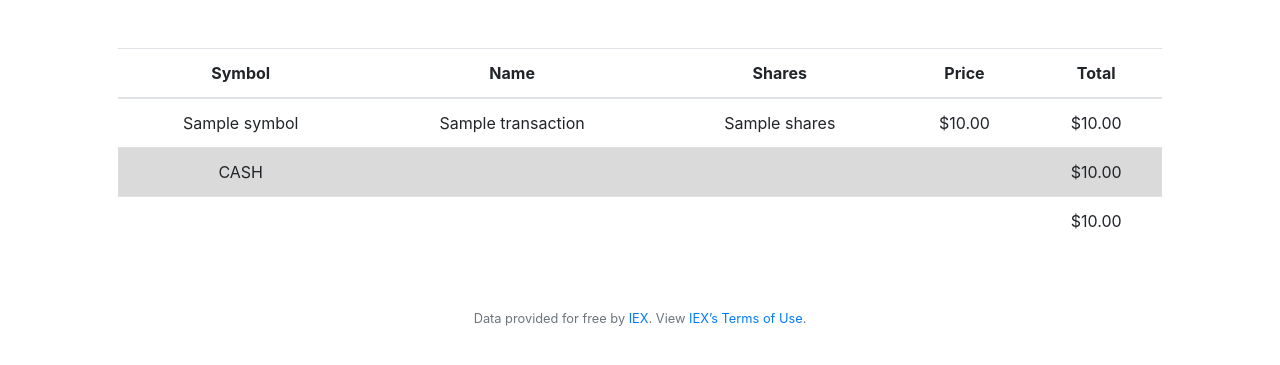
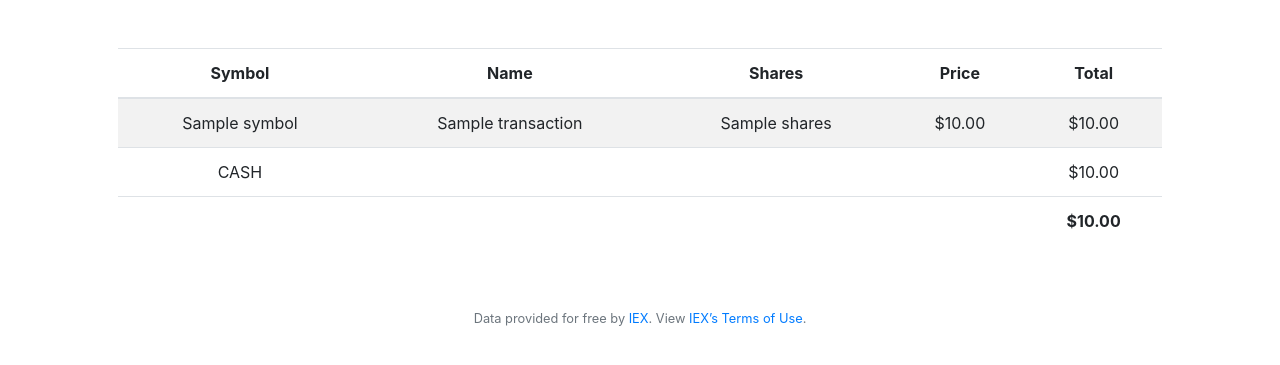
Before and after one commit to ccelomary/cs50_finance_projects, a Flask app: template templates/home.html in a window 1280 px wide. Shown: the part 76-441 px from the top of the page. Run offline with Flask 2, Linux system fonts and the light colour scheme; the template is opened without the code that fills it: most values are stand-ins (such as "Sample title", 1, 10 or a date in 2020); some libraries are stand-ins or nearby versions.

Commit message:
add stripped table and handle errors

```diff
--- a/application.py
+++ b/application.py
@@ -7,7 +7,7 @@ from tempfile import mkdtemp
 from werkzeug.exceptions import default_exceptions, HTTPException, InternalServerError
 from werkzeug.security import check_password_hash, generate_password_hash
 
-from helpers import apology, login_required, lookup, usd
+from helpers import apology, check_length, login_required, lookup, usd, check_length
 from datetime import datetime as dt
 
 # Configure application
@@ -48,7 +48,8 @@ def index():
     row = db.execute('SELECT cash FROM users WHERE id=?', session['user_id'])
     cash = row[0]['cash']
     rows = db.execute('SELECT * FROM stock WHERE owner_id=?', session['user_id'])
-    data = {'transactions': rows, 'cash': cash}
+    total =  cash + sum((row['total'] for row in rows))
+    data = {'transactions': rows, 'cash': cash, 'total': total}
     return render_template('home.html', data=data)
 
 @app.route("/buy", methods=["GET", "POST"])
@@ -78,6 +79,7 @@ def buy():
                 db.execute('UPDATE users SET cash=? WHERE id=?', current_cash, user_id)
                 db.execute('INSERT INTO transactions(symbol, shares, price, dt, owner_id) VALUES (?,?,?,?,?)',
                 symbol, shares, price, dt.now(), session.get('user_id'))
+                flash("Bought!")
                 return redirect('/')
         else:
             return apology('INVALID SYMBOL!')
@@ -152,6 +154,10 @@ def register():
     """Register user"""
     if request.method == 'POST':
         data = dict((field.split('=') for field in request.get_data().decode().split('&')))
+        if msg:=check_length(('username', data['username'])):
+            return apology(msg)
+        if msg:=check_length(('password', data['password'])):
+            return apology(msg)
         for key, value in data.items():
             if not value:
                 return apology("you must provide {} field".format(key), 403)
@@ -162,6 +168,7 @@ def register():
         except RuntimeError:
             return apology('username is already used!', 403)
         session['user_id'] = id_
+        flash("Registred!")
         return redirect('/')
     return render_template('register.html')
 
@@ -173,7 +180,11 @@ def sell():
     if request.method == 'POST':
         stock_id = request.form.get('selected_stock')
         shares = int(request.form.get('shares'))
+        if not stock_id:
+            return apology('you should select valid symbol')
         stock = db.execute('SELECT * FROM stock WHERE id=?', stock_id)[0]
+        if shares < 1:
+            return apology("number of shares should not be negative")
         if stock.get('shares') < shares:
             return apology('Out of stock soory the maximum quantity is {}'.format(stock.get('shares')), 200)
         user = db.execute('SELECT cash FROM users WHERE id=?', session['user_id'])
@@ -186,6 +197,7 @@ def sell():
         db.execute('UPDATE stock SET shares=?, total=? WHERE id=?', shares, total, stock_id)
         db.execute('INSERT INTO transactions(symbol, shares, price, dt, owner_id) VALUES (?,?,?,?,?)',
                 stock.get('symbol'), sh, stock.get('price'), dt.now(), session.get('user_id'))
+        flash("Sold!")
         return redirect('/')
     rows = db.execute('SELECT id, symbol FROM stock WHERE owner_id=?;', session['user_id'])
     return render_template('sell.html', rows=rows)
--- a/helpers.py
+++ b/helpers.py
@@ -4,6 +4,8 @@ import urllib.parse
 
 from flask import redirect, render_template, request, session
 from functools import wraps
+import re
+
 
 
 def apology(message, code=400):
@@ -61,3 +63,8 @@ def lookup(symbol):
 def usd(value):
     """Format value as USD."""
     return f"${value:,.2f}"
+
+
+def check_length(field):
+    if len(field[1]) < 5:
+        return "size of  \"{}\" should be greater than or equal to 5".format(field[0])
--- a/templates/history.html
+++ b/templates/history.html
@@ -1,7 +1,7 @@
 {%extends 'layout.html'%}
 {%block title%}History{%endblock%}
 {%block main%}
-<table class="table">
+<table class="table table-striped">
     <thead>
       <tr>
         <th scope="col">Symbol</th>
--- a/templates/home.html
+++ b/templates/home.html
@@ -2,7 +2,7 @@
 {%block title%}Portfolio{%endblock%}
 
 {%block main%}
-<table class="table">
+<table class="table table-striped">
     <thead>
       <tr>
         <th scope="col">Symbol</th>
@@ -22,20 +22,19 @@
           <td>{{transaction.total | usd}}</td>
       </tr>
       {%endfor%}
-      <tr class="table-active">
+      <tr>
         <td>CASH</td>
         <td></td>
         <td></td>
         <td></td>
         <td>{{data.cash | usd}}</td>
       </tr>
+    </tbody>
+    <tfoot>
       <tr>
-        <td></td>
-        <td></td>
-        <td></td>
-        <td></td>
-        <td>{{data.cash | usd}}</td>
+        <td colspan="4"></td>
+        <td class="font-weight-bold">{{data.total | usd}}</td>
       </tr>
-    </tbody>
+    </tfoot>
   </table>
 {%endblock%}
```
Also changed, not shown: finance.db.
